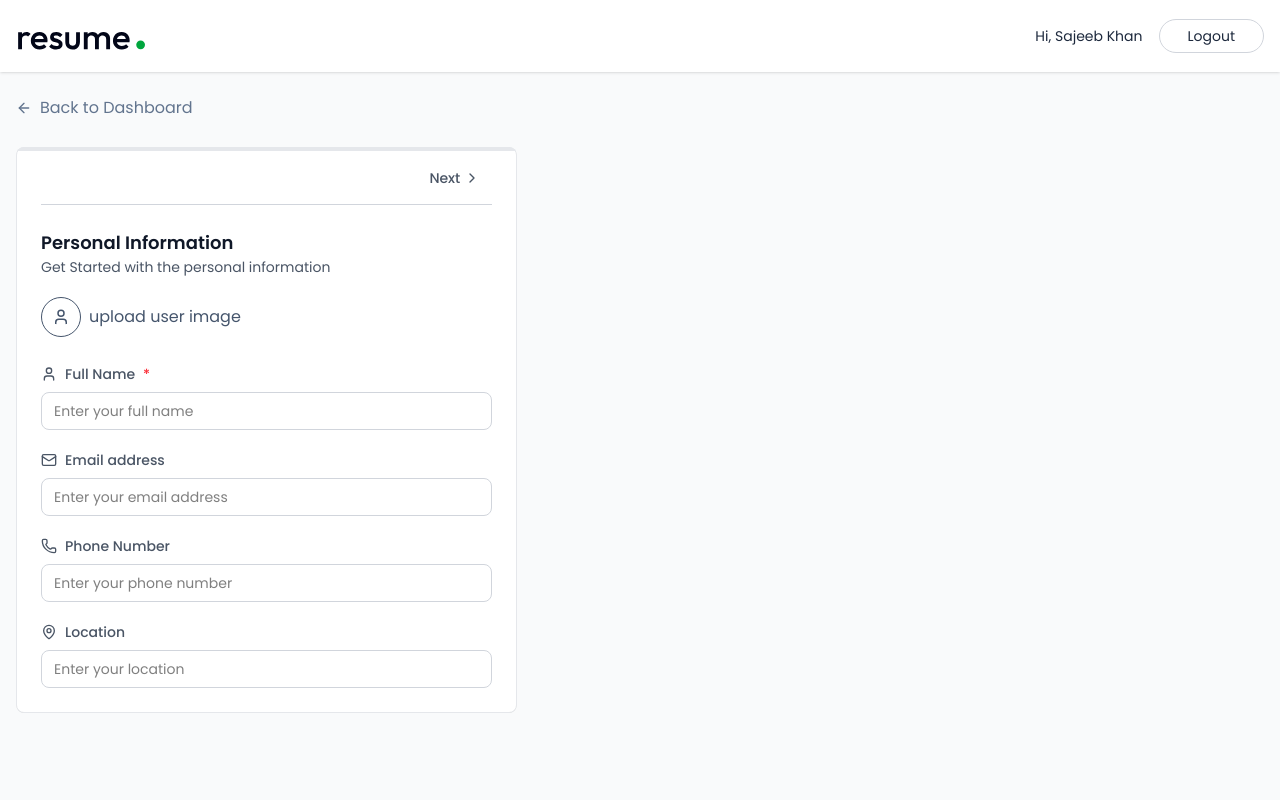
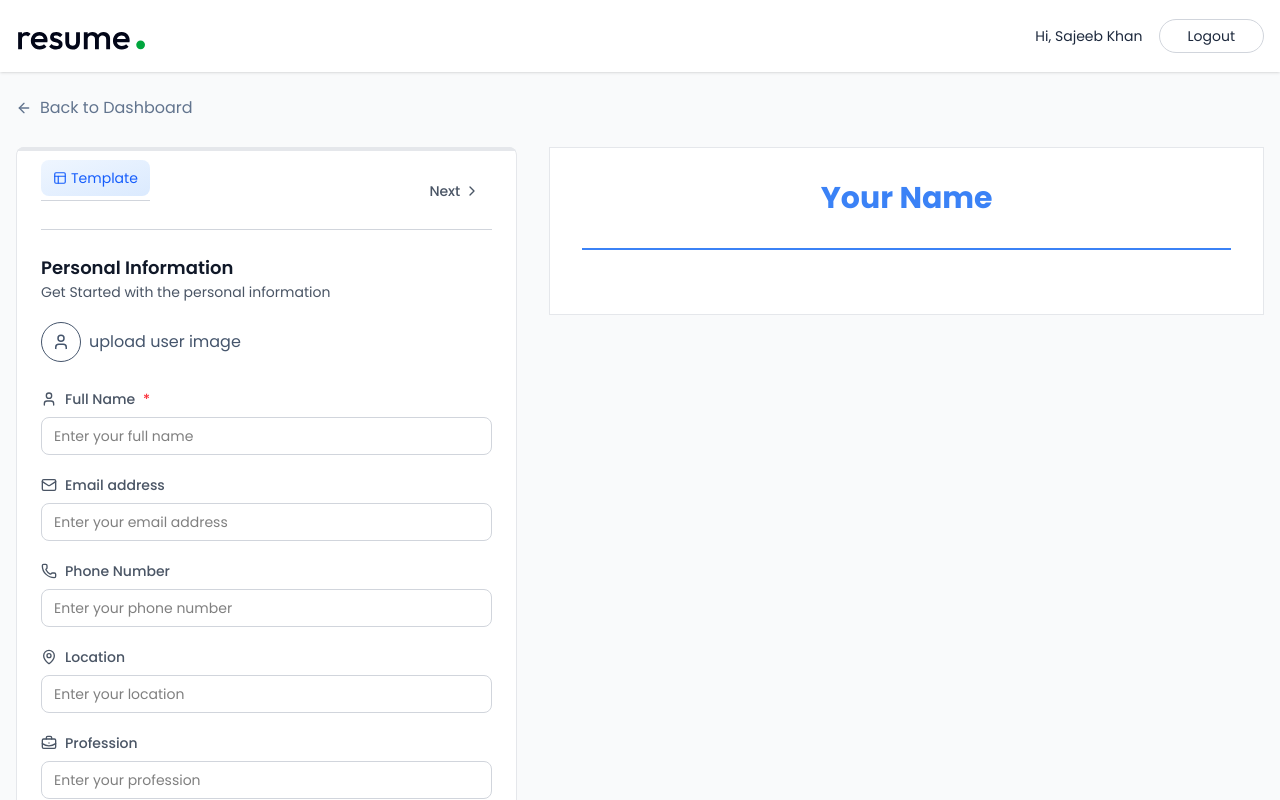
Before and after one commit to sojibkhan567/resume-builder-app, a React (Vite) app in the folder frontend/: page /app/builder/1 in a window 1280 px wide. Shown: the top 800 px of the page. Built offline with nearby package versions, Linux system fonts and the light colour scheme.

Commit message:
f-04:ResumeBuilder to integrate new components and manage template selection.

```diff
--- a/frontend/src/components/PersonalInfoForm.jsx
+++ b/frontend/src/components/PersonalInfoForm.jsx
@@ -1,4 +1,4 @@
-import { Mail, MapPin, Phone, User } from "lucide-react";
+import { Briefcase, BriefcaseBusiness, Globe, Linkedin, Mail, MapPin, Phone, User } from "lucide-react";
 import React from "react";
 
 const PersonalInfoForm = ({
@@ -24,6 +24,9 @@ const PersonalInfoForm = ({
     { key: "email", label: "Email address", icon: Mail, type: "email" },
     { key: "phone", label: "Phone Number", icon: Phone, type: "tel" },
     { key: "location", label: "Location", icon: MapPin, type: "text" },
+    { key: "profession", label: "Profession", icon: BriefcaseBusiness, type: "text" },
+    { key: "linkedin", label: "Linkedin Profile", icon: Linkedin, type: "url" },
+    { key: "website", label: "Personal Website", icon: Globe, type: "url" },
   ];
   return (
     <div>
--- /dev/null
+++ b/frontend/src/components/ResumePreview.jsx
@@ -0,0 +1,69 @@
+import React from "react";
+import ModernTemplate from "./templates/ModernTemplate";
+import ClassicTemplate from "./templates/ClassicTemplate";
+import MinimalTemplate from "./templates/MinimalTemplate";
+import MinimalImageTemplate from "./templates/MinimalImageTemplate";
+
+const ResumePreview = ({ data, template, accentColor, classes = "" }) => {
+  // render the template layout
+  const renderTemplate = () => {
+    switch (template) {
+      case "modern":
+        return <ModernTemplate data={data} accentColor={accentColor} />;
+      case "minimal":
+        return <MinimalTemplate data={data} accentColor={accentColor} />;
+      case "minimal-image":
+        return <MinimalImageTemplate data={data} accentColor={accentColor} />;
+      default:
+        return <ClassicTemplate data={data} accentColor={accentColor} />;
+    }
+  };
+  return (
+    <div className="w-full bg-gray-100">
+      <div
+        id="resume-preview"
+        className={
+          "border border-gray-200 print:shadow-none print:border-none" + classes
+        }
+      >
+        {renderTemplate()}
+      </div>
+      <style jsx>
+        {`
+          @page {
+            size: letter;
+            margin: 0;
+          }
+          @media print {
+            html,
+            body {
+              width: 8.5in;
+              height: 11in;
+              overflow: hidden;
+            }
+            body * {
+              visibility: hidden;
+            }
+            #resume-preview,
+            #resume-preview * {
+              visibility: visible;
+            }
+            #resume-preview {
+              position: absolute;
+              left: 0;
+              top: 0;
+              width: 100%;
+              height: auto;
+              matgin: 0;
+              padding: 0;
+              box-shadow: none !important;
+              border: none !important;
+            }
+          }
+        `}
+      </style>
+    </div>
+  );
+};
+
+export default ResumePreview;
--- /dev/null
+++ b/frontend/src/components/TemplateSelector.jsx
@@ -0,0 +1,73 @@
+import { Check, Layout } from "lucide-react";
+import React, { useState } from "react";
+
+const TemplateSelector = ({ selectedTemplate, onChange }) => {
+  const [isOpen, setIsOpen] = useState(false);
+
+  const templates = [
+    {
+      id: "classic",
+      name: "Classic",
+      preview:
+        "A clean, traditional resume format with clear sections and professional typography",
+    },
+    {
+      id: "modern",
+      name: "Modern",
+      preview:
+        "Sleek design with strategic use of color and modern font choices",
+    },
+    {
+      id: "minimal-image",
+      name: "Minimal Image",
+      preview: "Minimal design with a single image and clean typography",
+    },
+    {
+      id: "minimal",
+      name: "Minimal",
+      preview: "Ultra-clean design that puts your content font and center",
+    },
+  ];
+  return (
+    <div className="relative">
+      <button
+        onClick={() => setIsOpen(!isOpen)}
+        className="flex items-center gap-1 text-sm text-blue-600 bg-linear-to-br from-blue-50 to-blue-100 ring-blue-300 hover:ring transition-all px-3 py-2 rounded-lg"
+      >
+        <Layout size={14} /> <span className="max-sm:hidden">Template</span>
+      </button>
+      {isOpen && (
+        <div className="absolute top-full w-xs p-3 mt-2 space-y-3 z-10 bg-white rounded-md border border-gray-200 shadow-sm">
+          {templates.map((template) => (
+            <div
+              key={template.id}
+              onClick={() => {
+                onChange(template.id);
+                setIsOpen(false);
+              }}
+              className={`relative p-3 border rounded-md cursor-pointer transition-all ${
+                selectedTemplate === template.id
+                  ? "border-blue-400 bg-blue-100"
+                  : "border-gray-300 hover:border-gray-400 hover:bg-gray-100"
+              }`}
+            >
+              {selectedTemplate === template.id && (
+                <div className="absolute top-2 right-2">
+                  <div class="size-5 bg-blue-400 rounded-full flex items-center justify-center">
+                    <Check className="w-3 h-3 text-white" />
+                  </div>
+                </div>
+              )}
+              <div class="space-y-1">
+                <h4 class="font-medium text-gray-800">{template.name}</h4>
+                <div class="mt-2 p-2 bg-blue-50 rounded text-xs text-gray-500 italic">{template.preview}</div>
+              </div>
+            </div>
+          ))}
+        </div>
+      )}
+    </div>
+  );
+};
+
+export default TemplateSelector;
--- a/frontend/src/pages/ResumeBuilder.jsx
+++ b/frontend/src/pages/ResumeBuilder.jsx
@@ -13,6 +13,8 @@ import {
   User,
 } from "lucide-react";
 import PersonalInfoForm from "../components/PersonalInfoForm";
+import ResumePreview from "../components/ResumePreview";
+import TemplateSelector from "../components/TemplateSelector";
 
 const ResumeBuilder = () => {
   const { resumeId } = useParams();
@@ -84,9 +86,13 @@ const ResumeBuilder = () => {
                   }%`,
                 }}
               />
-              {/* section navigation */}
+              {/* --- Section navigation --- */}
               <div className="flex justify-between items-center mb-6 border-b border-gray-300 py-1">
-                <div></div>
+                {/* template & color selector */}
+                <div className="flex justify-between items-center mb-6 border-b border-gray-300 py-1">
+                  <TemplateSelector selectedTemplate={resumeData.template} onChange={(template) => setResumeData(prev => ({...prev, template})) }/>
+                </div>
+                {/* pre & next btn */}
                 <div className="flex items-center">
                   {activeSectionIndex !== 0 && (
                     <button
@@ -116,7 +122,7 @@ const ResumeBuilder = () => {
                   </button>
                 </div>
               </div>
-              {/* form content */}
+              {/* --- Form content --- */}
               <div className="space-y-6">
                 {activeSection.id === "personal" && (
                   <PersonalInfoForm
@@ -133,7 +139,16 @@ const ResumeBuilder = () => {
             </div>
           </div>
 
-          {/*======= Right Panel - Preview =======*/}
+          {/*======= Right Panel - Preview Template =======*/}
+          <div className="lg:col-span-7 max-lg:mt-6">
+            <div>{/* --- buttons ---*/}</div>
+            {/* --- resume preview layout --- */}
+            <ResumePreview
+              data={resumeData}
+              template={resumeData.template}
+              accentColor={resumeData.accent_color}
+            />
+          </div>
         </div>
       </div>
     </>
```
Also changed, not shown: frontend/src/components/templates/ClassicTemplate.jsx (renamed from frontend/src/assets/templates/ClassicTemplate.jsx), frontend/src/components/templates/MinimalImageTemplate.jsx (renamed from frontend/src/assets/templates/MinimalImageTemplate.jsx), frontend/src/components/templates/MinimalTemplate.jsx (renamed from frontend/src/assets/templates/MinimalTemplate.jsx), frontend/src/components/templates/ModernTemplate.jsx (renamed from frontend/src/assets/templates/ModernTemplate.jsx).
